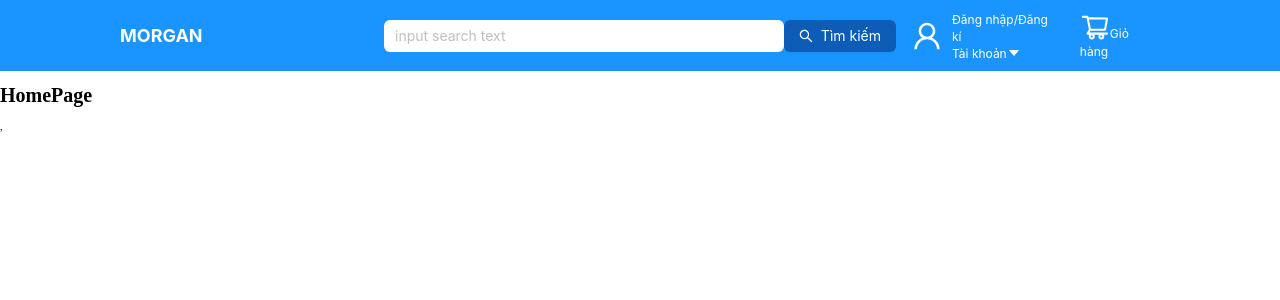
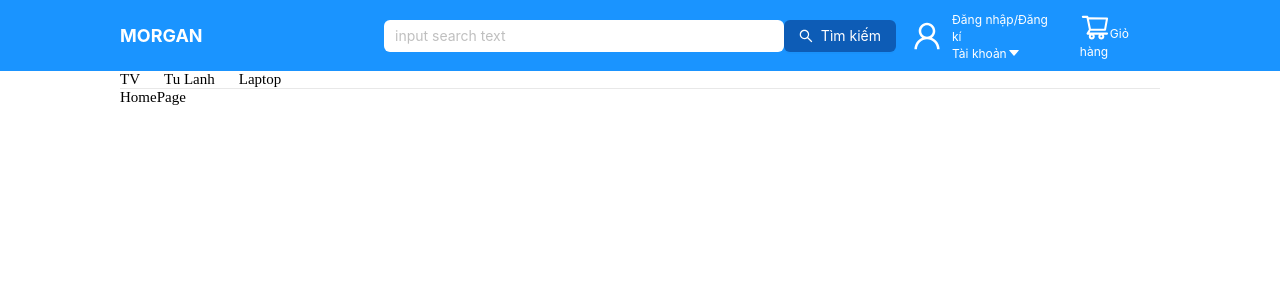
Before and after one commit to minhtam250314/Eshop-Working, a React (Create React App) app: page / in a window 1280 px wide. Shown: the top 300 px of the page. Built offline with nearby package versions, Linux system fonts and the light colour scheme.

Commit message:
category

```diff
--- a/src/components/InputComponent/InputComponent.jsx
+++ b/src/components/InputComponent/InputComponent.jsx
@@ -1,7 +1,7 @@
 import { Input } from "antd";
 import React from "react";
 
-const InputComponent = ({ size, placeholder, bordered, style, ...rests }) => { // Destructure props từ object
+const InputComponent = ({ size, placeholder, bordered, style, ...rests }) => {
     return (
         <Input
             size={size}
--- /dev/null
+++ b/src/components/TypeProduct/TypeProduct.jsx
@@ -0,0 +1,11 @@
+import React from "react";
+
+const TypeProduct = ({ name }) => {
+    return (
+        <div>
+            {name}
+        </div>
+    );
+}
+
+export default TypeProduct
--- a/src/index.js
+++ b/src/index.js
@@ -11,7 +11,7 @@ root.render(
   <React.StrictMode>
     <Provider store={store}>
       <App />
-    </Provider>,
+    </Provider>
   </React.StrictMode>
 );
 
--- a/src/pages/HomePage/HomePage.jsx
+++ b/src/pages/HomePage/HomePage.jsx
@@ -1,11 +1,21 @@
 import React from 'react';
+import TypeProduct from '../../components/TypeProduct/TypeProduct';
+import { WrapperTypeProduct } from './style';
 
-const OrderPage = () => {
+const HomePage = () => {
+    const arr = ['TV', 'Tu Lanh', 'Laptop']
     return (
-        <div>
-            <h1>HomePage</h1>
+        <div style={{ padding: '0 120px', fontSize: 15 }}>
+            <WrapperTypeProduct>
+                {arr.map((item) => {
+                    return (
+                        <TypeProduct name={item} key={item} />
+                    )
+                })}
+            </WrapperTypeProduct>
+            HomePage
         </div>
-    );
+    )
 }
 
-export default OrderPage;
+export default HomePage;
--- /dev/null
+++ b/src/pages/HomePage/style.js
@@ -0,0 +1,9 @@
+import styled from "styled-components";
+
+export const WrapperTypeProduct = styled.div`
+  display: flex;
+  align-items: center;
+  gap: 24px;
+  justify-content: flex-start;
+  border-bottom: 1px solid #e8e8e8;
+`
```
